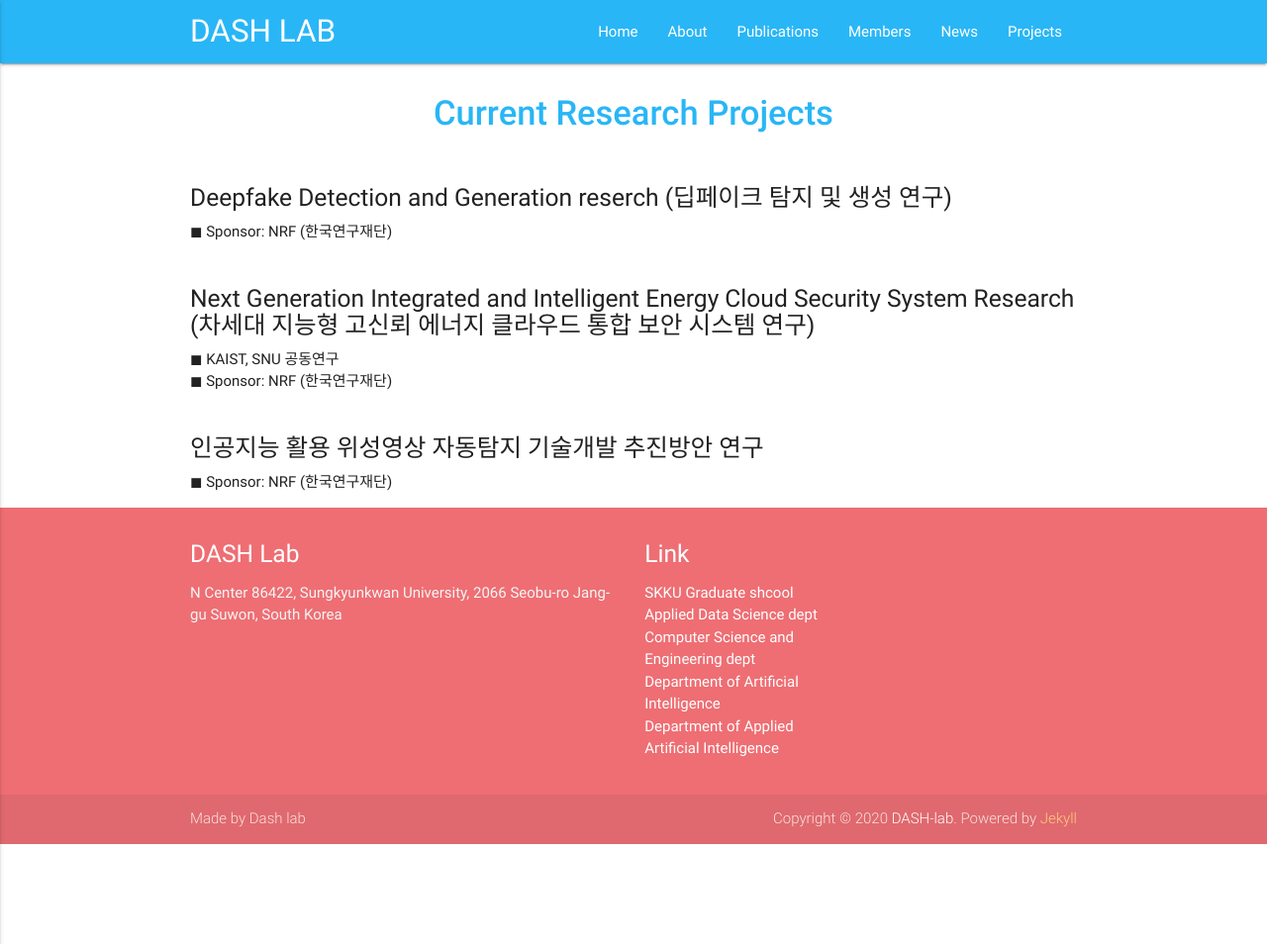
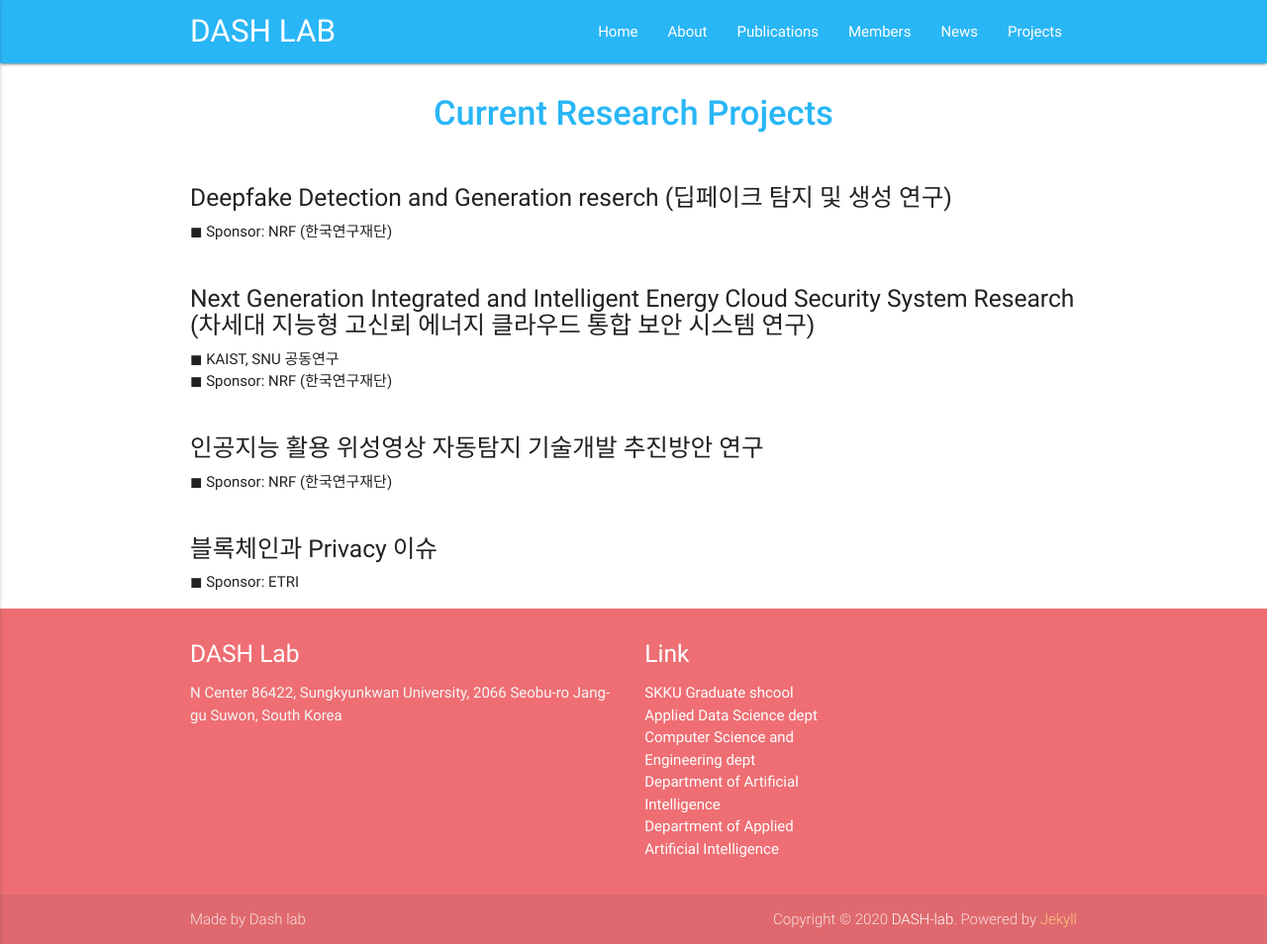
Before and after one commit to Yurim990507/DASH-Lab.github.io, a Jekyll site: the page built from example5.md, in a window 1280 px wide. Shown: the whole page at 99% size. Built offline with Jekyll 4.4.1, drawn with Linux system fonts in a browser that asks for light colours; before the commit the page ends 900 px from its top, so only the background shows below that.

Commit message:
Update example5.md

```diff
--- a/example5.md
+++ b/example5.md
@@ -25,3 +25,9 @@ permalink: /Projects/
         ◼  Sponsor: NRF (한국연구재단) <br>
 
 </div>
+
+<div class="section">
+    <h5> 블록체인과 Privacy 이슈 </h5>
+        ◼  Sponsor: ETRI <br>
+
+</div>
```
